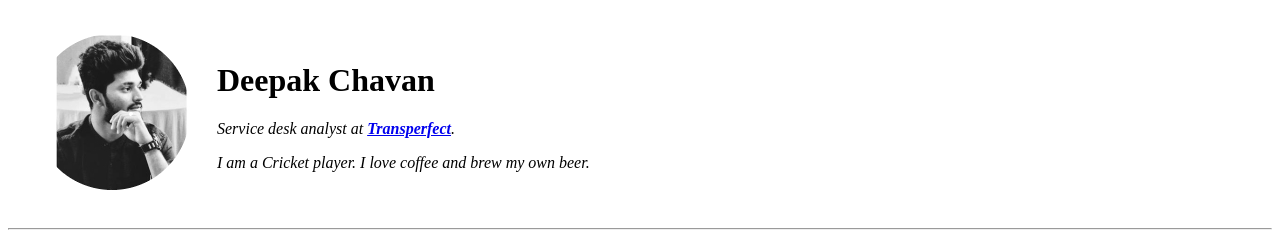
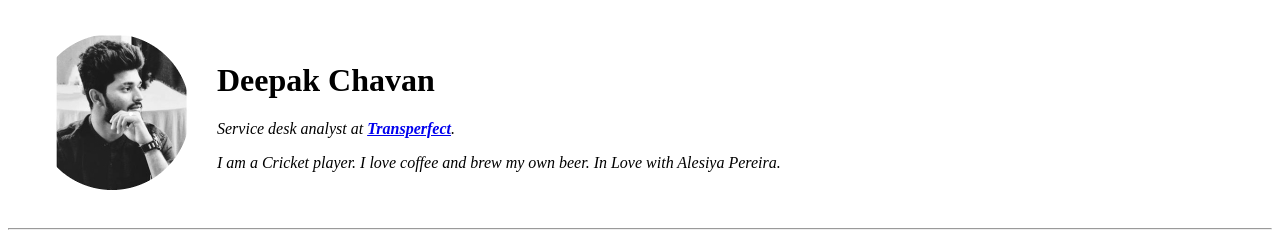
Before and after one commit to dchavan09/dc, a plain HTML site: page index.html in a window 1280 px wide. Shown: the top 244 px of the page. Drawn offline with Linux system fonts and the light colour scheme.

Commit message:
Update index.html

```diff
--- a/index.html
+++ b/index.html
@@ -10,7 +10,7 @@
         <td><img src="123-modified.png" alt="Deepak's Profile"></td>
         <td><h1>Deepak Chavan</h1>
         <p><em>Service desk analyst at <strong><a href="https://www.transperfect.com/locations/pune">Transperfect</a></strong>.</em></p>
-        <p><em>I am a Cricket player. I love coffee and brew my own beer.
+        <p><em>I am a Cricket player. I love coffee and brew my own beer. In Love with Alesiya Pereira.
         </em></p></td>
       </tr>
     </table>
```
